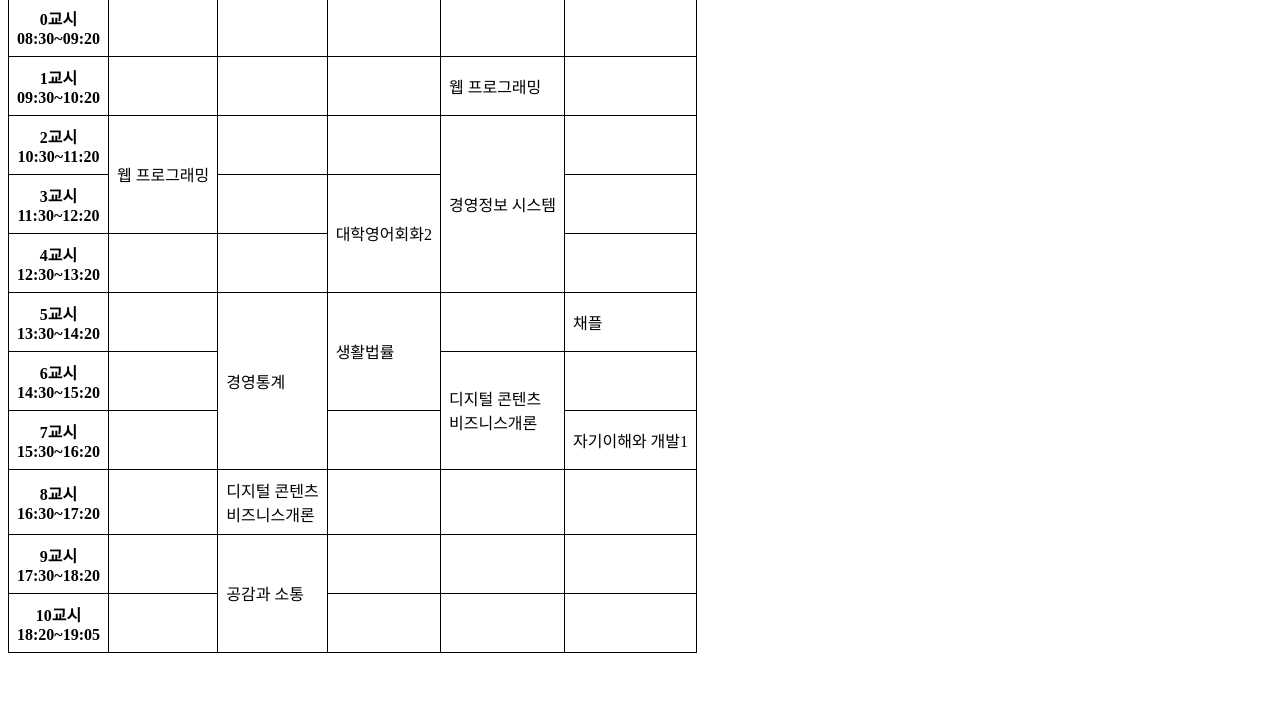
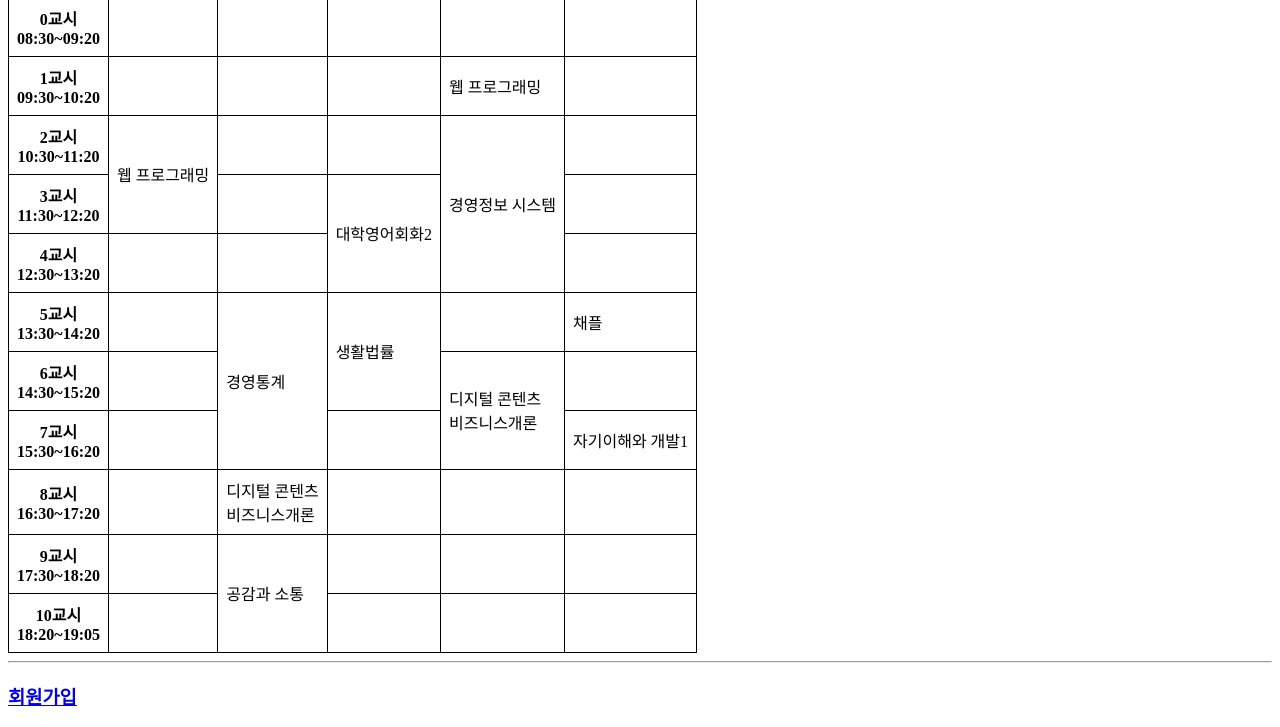
Before and after one commit to sg1208/sg1208.github.io, a plain HTML site: page 시간표.html in a window 1280 px wide. Shown: the part 133-860 px from the top of the page. Before the commit the page ends 800 px from the top, so only its background shows below. Drawn offline with Linux system fonts and the light colour scheme.

Commit message:
이름 수정

```diff
--- a/시간표.html
+++ b/시간표.html
@@ -113,5 +113,7 @@ table, th, tr, td {
 		<td></td>
 	</tr>
 </table>
+<hr>
+<h3><a href="file:///C:/Users/%EC%B5%9C%EC%84%B8%EA%B2%BD/github/sg1208.github.io/%ED%9A%8C%EC%9B%90%EA%B0%80%EC%9E%85.html">회원가입</a></h3>
 </body>
 </html>
```
